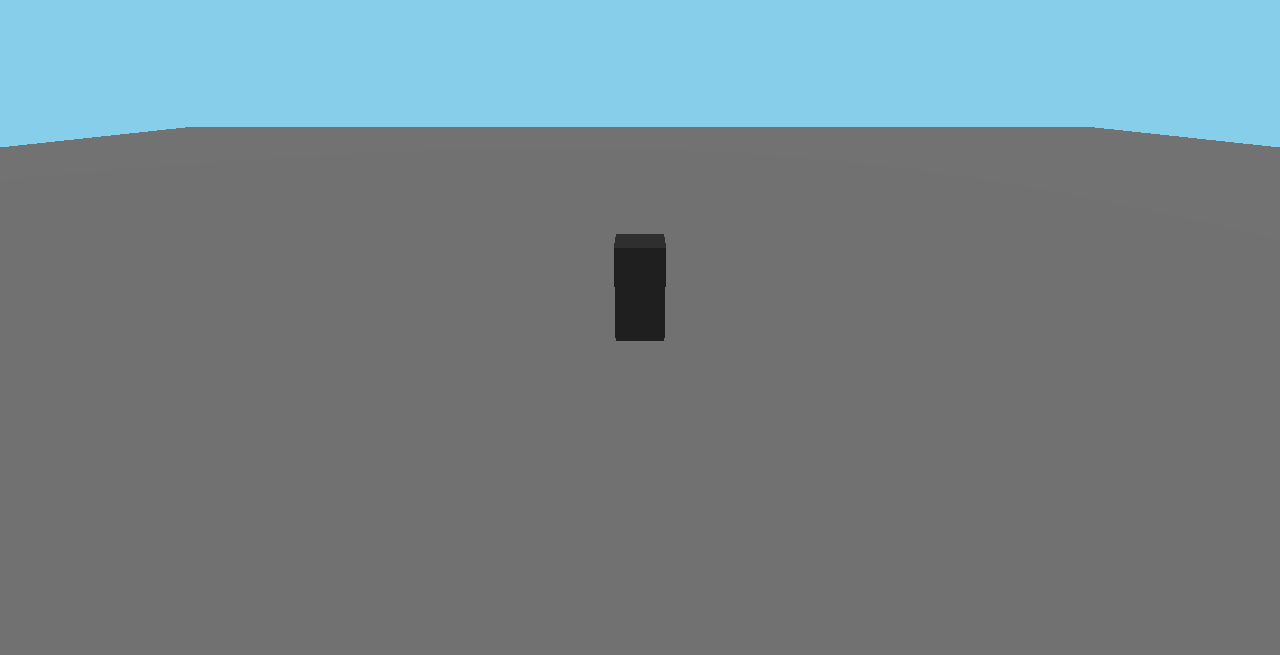
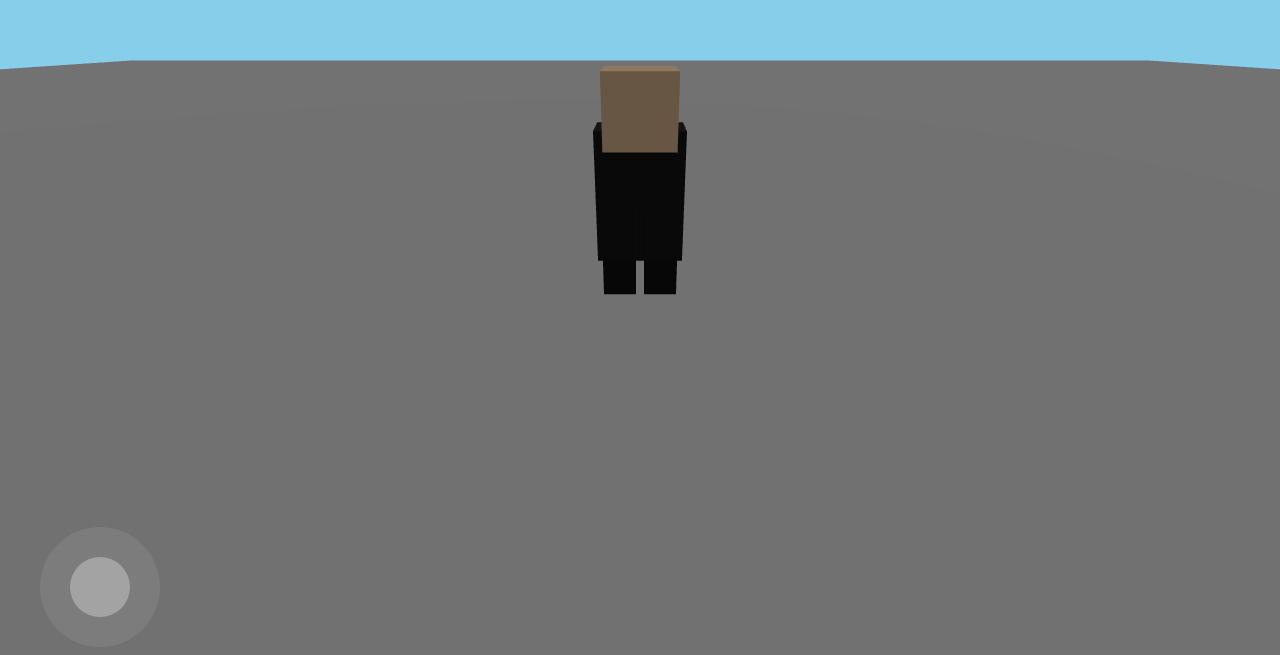
Before and after one commit to AndreyDiaz61826/gray-world, a plain HTML site: page index.html in a window 1280 px wide. Shown: the part 113-768 px from the top of the page. Drawn offline with nearby package versions, Linux system fonts and the light colour scheme; animation ran at ten frames a second.

Commit message:
Update index.html

```diff
--- a/index.html
+++ b/index.html
@@ -1,71 +1,169 @@
 <!DOCTYPE html>
 <html>
 <head>
-<meta name="viewport" content="width=device-width, initial-scale=1.0">
-<title>Gray World</title>
+<meta name="viewport" content="width=device-width, initial-scale=1.0, user-scalable=no">
+<title>Gray RP World</title>
 <style>
-body { margin: 0; overflow: hidden; }
+body { margin: 0; overflow: hidden; background: #000; }
 canvas { display: block; }
+#joystick {
+  position: absolute;
+  bottom: 40px;
+  left: 40px;
+  width: 120px;
+  height: 120px;
+  background: rgba(255,255,255,0.08);
+  border-radius: 50%;
+  touch-action: none;
+}
+#stick {
+  position: absolute;
+  width: 60px;
+  height: 60px;
+  background: rgba(255,255,255,0.3);
+  border-radius: 50%;
+  left: 30px;
+  top: 30px;
+}
 </style>
 </head>
 <body>
+
+<div id="joystick">
+  <div id="stick"></div>
+</div>
 
 <script src="https://cdn.jsdelivr.net/npm/three@0.160.0/build/three.min.js"></script>
 
 <script>
 const scene = new THREE.Scene();
-scene.background = new THREE.Color(0x87CEEB); // голубое небо
+scene.background = new THREE.Color(0x87CEEB);
 
 const camera = new THREE.PerspectiveCamera(75, window.innerWidth/window.innerHeight, 0.1, 1000);
-camera.position.set(0, 5, 10);
+camera.position.set(0, 3, 6);
 
-const renderer = new THREE.WebGLRenderer();
+const renderer = new THREE.WebGLRenderer({ antialias: true });
 renderer.setSize(window.innerWidth, window.innerHeight);
 document.body.appendChild(renderer.domElement);
 
-// Свет
 const light = new THREE.DirectionalLight(0xffffff, 1);
 light.position.set(5, 10, 5);
 scene.add(light);
 
-// Пол
 const textureLoader = new THREE.TextureLoader();
 const texture = textureLoader.load('https://threejsfundamentals.org/threejs/resources/images/checker.png');
 texture.wrapS = texture.wrapT = THREE.RepeatWrapping;
 texture.repeat.set(20, 20);
 
-const floorGeometry = new THREE.PlaneGeometry(100, 100);
-const floorMaterial = new THREE.MeshStandardMaterial({ map: texture });
-const floor = new THREE.Mesh(floorGeometry, floorMaterial);
+const floor = new THREE.Mesh(
+  new THREE.PlaneGeometry(100,100),
+  new THREE.MeshStandardMaterial({ map: texture })
+);
 floor.rotation.x = -Math.PI / 2;
 scene.add(floor);
 
-// Персонаж
-const playerGeometry = new THREE.BoxGeometry(1, 2, 1);
-const playerMaterial = new THREE.MeshStandardMaterial({ color: 0x555555 });
-const player = new THREE.Mesh(playerGeometry, playerMaterial);
-player.position.y = 1;
+/* === Персонаж в стиле "тёмная худи" === */
+
+const player = new THREE.Group();
+
+// тело (чёрная худи)
+const body = new THREE.Mesh(
+  new THREE.BoxGeometry(1,1.5,0.6),
+  new THREE.MeshStandardMaterial({ color: 0x111111 })
+);
+body.position.y = 1.25;
+player.add(body);
+
+// голова
+const head = new THREE.Mesh(
+  new THREE.BoxGeometry(0.8,0.8,0.8),
+  new THREE.MeshStandardMaterial({ color: 0xffdbac })
+);
+head.position.y = 2.2;
+player.add(head);
+
+// ноги
+const legMaterial = new THREE.MeshStandardMaterial({ color: 0x000000 });
+
+const leg1 = new THREE.Mesh(new THREE.BoxGeometry(0.4,1,0.4), legMaterial);
+leg1.position.set(-0.25,0.5,0);
+player.add(leg1);
+
+const leg2 = new THREE.Mesh(new THREE.BoxGeometry(0.4,1,0.4), legMaterial);
+leg2.position.set(0.25,0.5,0);
+player.add(leg2);
+
 scene.add(player);
 
-// Управление
-let keys = {};
+/* === Камера вращение пальцем === */
 
-document.addEventListener('keydown', (e) => keys[e.key] = true);
-document.addEventListener('keyup', (e) => keys[e.key] = false);
+let rotationY = 0;
+let isDragging = false;
+let prevX = 0;
+
+document.addEventListener("touchstart", e => {
+  if (e.target.id !== "joystick" && e.target.id !== "stick") {
+    isDragging = true;
+    prevX = e.touches[0].clientX;
+  }
+});
+
+document.addEventListener("touchmove", e => {
+  if (isDragging) {
+    let deltaX = e.touches[0].clientX - prevX;
+    rotationY -= deltaX * 0.005;
+    prevX = e.touches[0].clientX;
+  }
+});
+
+document.addEventListener("touchend", () => isDragging = false);
+
+/* === Джойстик === */
+
+const joystick = document.getElementById("joystick");
+const stick = document.getElementById("stick");
+
+let moveX = 0;
+let moveZ = 0;
+
+joystick.addEventListener("touchmove", function(e) {
+  const rect = joystick.getBoundingClientRect();
+  const x = e.touches[0].clientX - rect.left - 60;
+  const y = e.touches[0].clientY - rect.top - 60;
+
+  const max = 40;
+  const dx = Math.max(-max, Math.min(max, x));
+  const dy = Math.max(-max, Math.min(max, y));
+
+  stick.style.left = dx + 30 + "px";
+  stick.style.top = dy + 30 + "px";
+
+  moveX = dx / max;
+  moveZ = dy / max;
+});
+
+joystick.addEventListener("touchend", function() {
+  stick.style.left = "30px";
+  stick.style.top = "30px";
+  moveX = 0;
+  moveZ = 0;
+});
+
+/* === Игровой цикл === */
 
 function animate() {
-requestAnimationFrame(animate);
+  requestAnimationFrame(animate);
 
-if (keys['w']) player.position.z -= 0.1;
-if (keys['s']) player.position.z += 0.1;
-if (keys['a']) player.position.x -= 0.1;
-if (keys['d']) player.position.x += 0.1;
+  player.position.x += moveX * 0.1;
+  player.position.z += moveZ * 0.1;
 
-camera.position.x = player.position.x;
-camera.position.z = player.position.z + 10;
-camera.lookAt(player.position);
+  player.rotation.y = rotationY;
 
-renderer.render(scene, camera);
+  camera.position.x = player.position.x + Math.sin(rotationY) * 6;
+  camera.position.z = player.position.z + Math.cos(rotationY) * 6;
+  camera.lookAt(player.position);
+
+  renderer.render(scene, camera);
 }
 
 animate();
```
